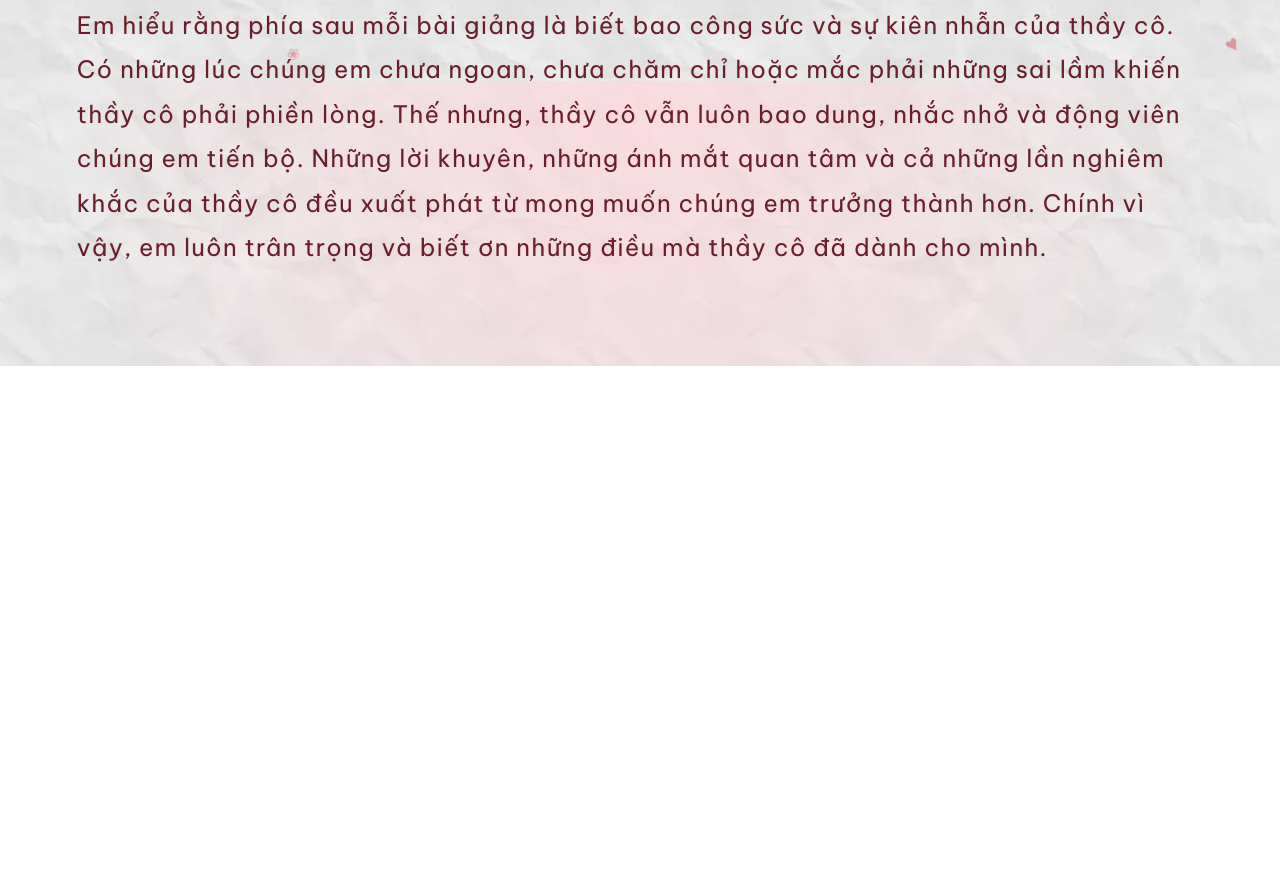
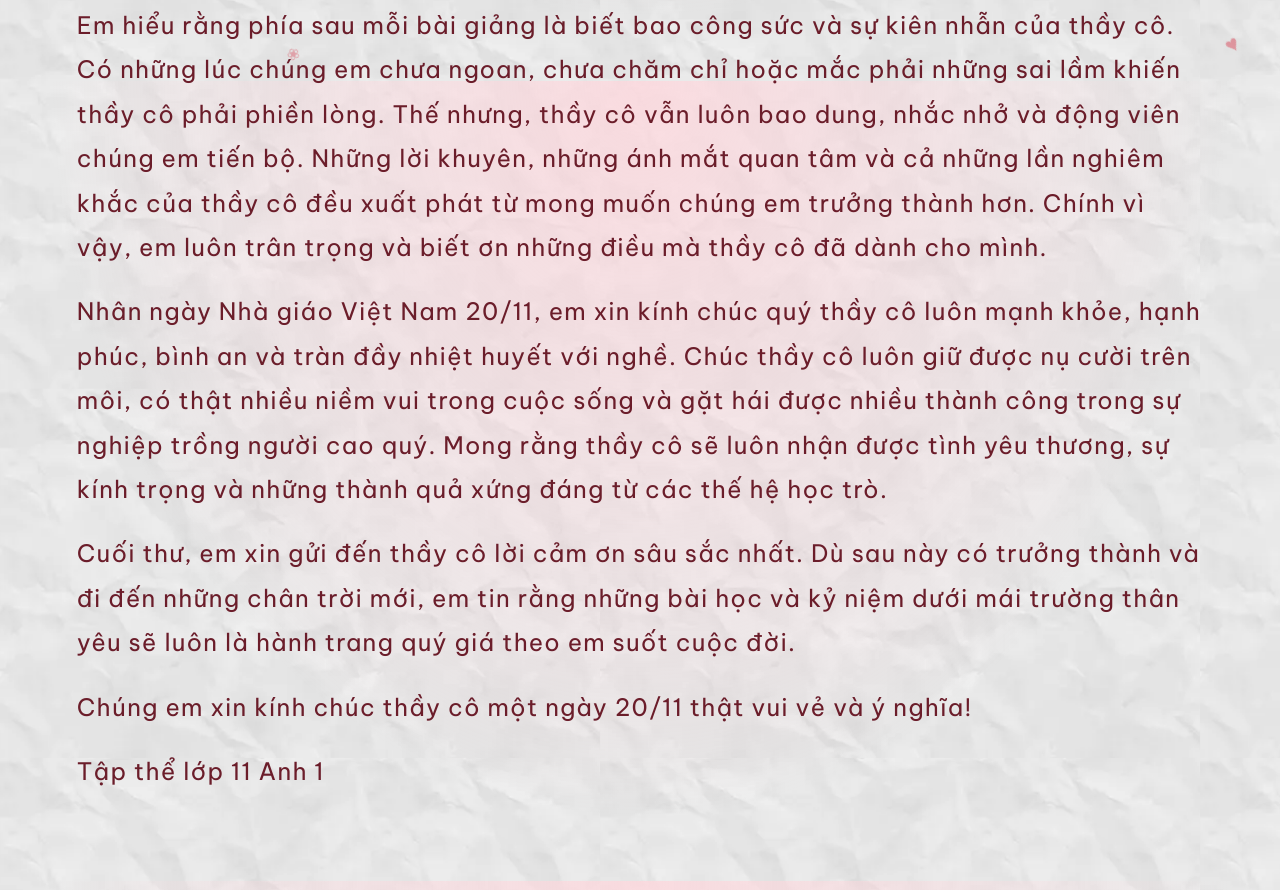
Before and after one commit to joshhutcherson123/Qu-c-Y-n, a plain HTML site: page thu.html in a window 1280 px wide. Shown: the part 719-1609 px from the top of the page. Before the commit the page ends 1085 px from the top, so only its background shows below. Drawn offline with Linux system fonts and the light colour scheme.

Commit message:
Update thu.html

```diff
--- a/thu.html
+++ b/thu.html
@@ -63,6 +63,10 @@
         <p class="reveal" style="--i:3">Tháng 11 lại về, mang theo những cơn gió se lạnh và không khí ấm áp của ngày Nhà giáo Việt Nam 20/11. Đây là dịp đặc biệt để mỗi học sinh chúng em bày tỏ lòng biết ơn và sự kính trọng đối với những người đã tận tụy dìu dắt mình trên con đường học tập. Nhân ngày lễ ý nghĩa này, em xin gửi đến quý thầy cô những lời chúc tốt đẹp và chân thành nhất.</p>
         <p class="reveal" style="--i:6">Thầy cô kính mến! Có lẽ trong cuộc đời mỗi người, ai cũng có những người thầy, người cô đáng nhớ. Thầy cô không chỉ dạy chúng em những kiến thức trong sách vở mà còn truyền đạt những bài học quý giá về cuộc sống. Từ những phép toán, bài văn cho đến những kiến thức về thế giới xung quanh, tất cả đều được thầy cô tận tình giảng dạy. Không chỉ vậy, thầy cô còn dạy chúng em biết yêu thương, chia sẻ, sống có trách nhiệm và không ngừng cố gắng để trở thành những người tốt hơn.</p>
         <p class="reveal" style="--i:9">Em hiểu rằng phía sau mỗi bài giảng là biết bao công sức và sự kiên nhẫn của thầy cô. Có những lúc chúng em chưa ngoan, chưa chăm chỉ hoặc mắc phải những sai lầm khiến thầy cô phải phiền lòng. Thế nhưng, thầy cô vẫn luôn bao dung, nhắc nhở và động viên chúng em tiến bộ. Những lời khuyên, những ánh mắt quan tâm và cả những lần nghiêm khắc của thầy cô đều xuất phát từ mong muốn chúng em trưởng thành hơn. Chính vì vậy, em luôn trân trọng và biết ơn những điều mà thầy cô đã dành cho mình.</p>
+        <p clas="reveal" style = "--i:9">Nhân ngày Nhà giáo Việt Nam 20/11, em xin kính chúc quý thầy cô luôn mạnh khỏe, hạnh phúc, bình an và tràn đầy nhiệt huyết với nghề. Chúc thầy cô luôn giữ được nụ cười trên môi, có thật nhiều niềm vui trong cuộc sống và gặt hái được nhiều thành công trong sự nghiệp trồng người cao quý. Mong rằng thầy cô sẽ luôn nhận được tình yêu thương, sự kính trọng và những thành quả xứng đáng từ các thế hệ học trò.</p>
+        <p class="reveal" style= "--i:9">Cuối thư, em xin gửi đến thầy cô lời cảm ơn sâu sắc nhất. Dù sau này có trưởng thành và đi đến những chân trời mới, em tin rằng những bài học và kỷ niệm dưới mái trường thân yêu sẽ luôn là hành trang quý giá theo em suốt cuộc đời.</p>
+        <p class="reveal" style="--i:9">Chúng em xin kính chúc thầy cô một ngày 20/11 thật vui vẻ và ý nghĩa!</p>
+        <p class = "reveal" style="--i:9">Tập thể lớp 11 Anh 1</p>
     </div>
     <script src="shared.js"></script>
 </body>
```
